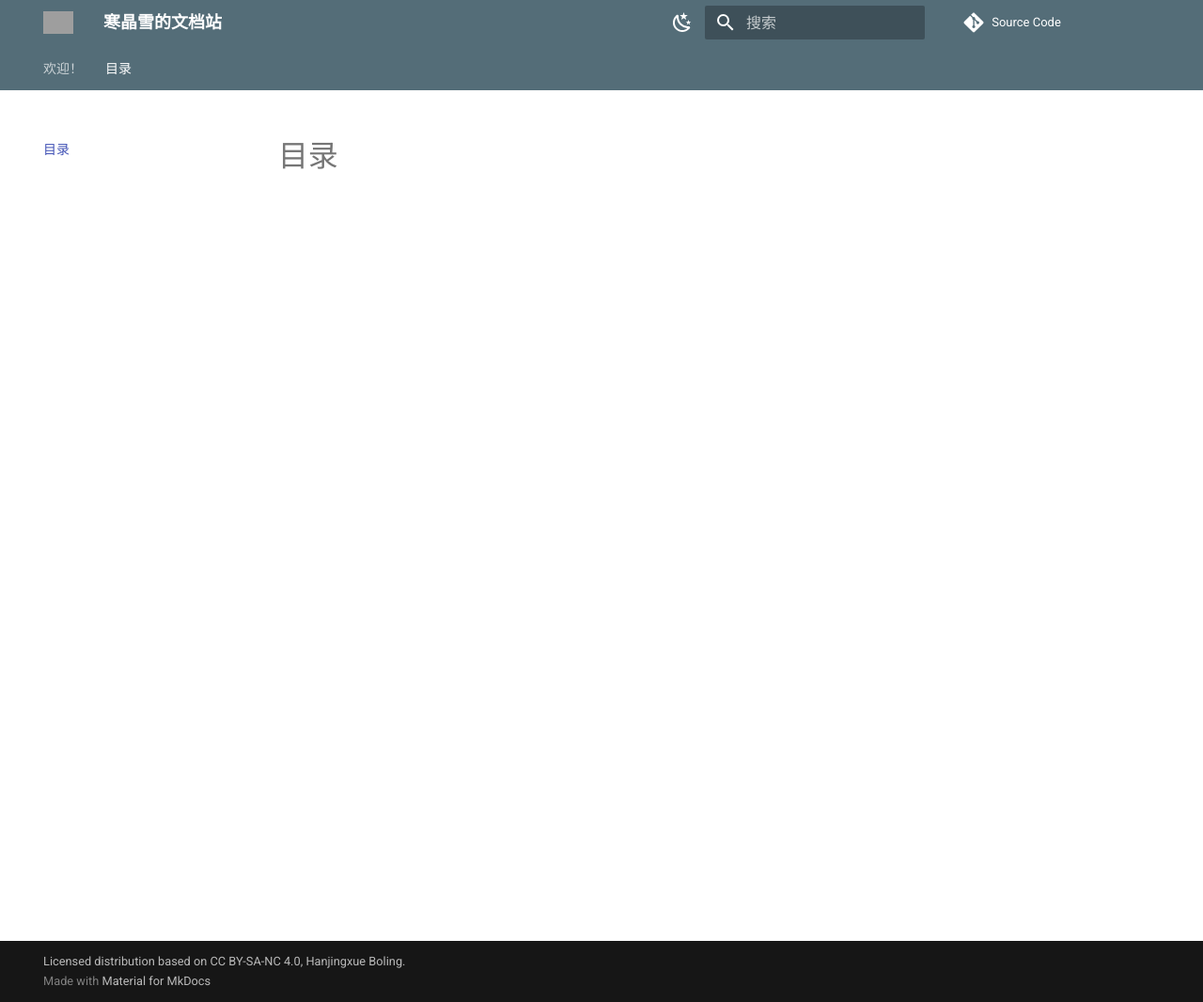
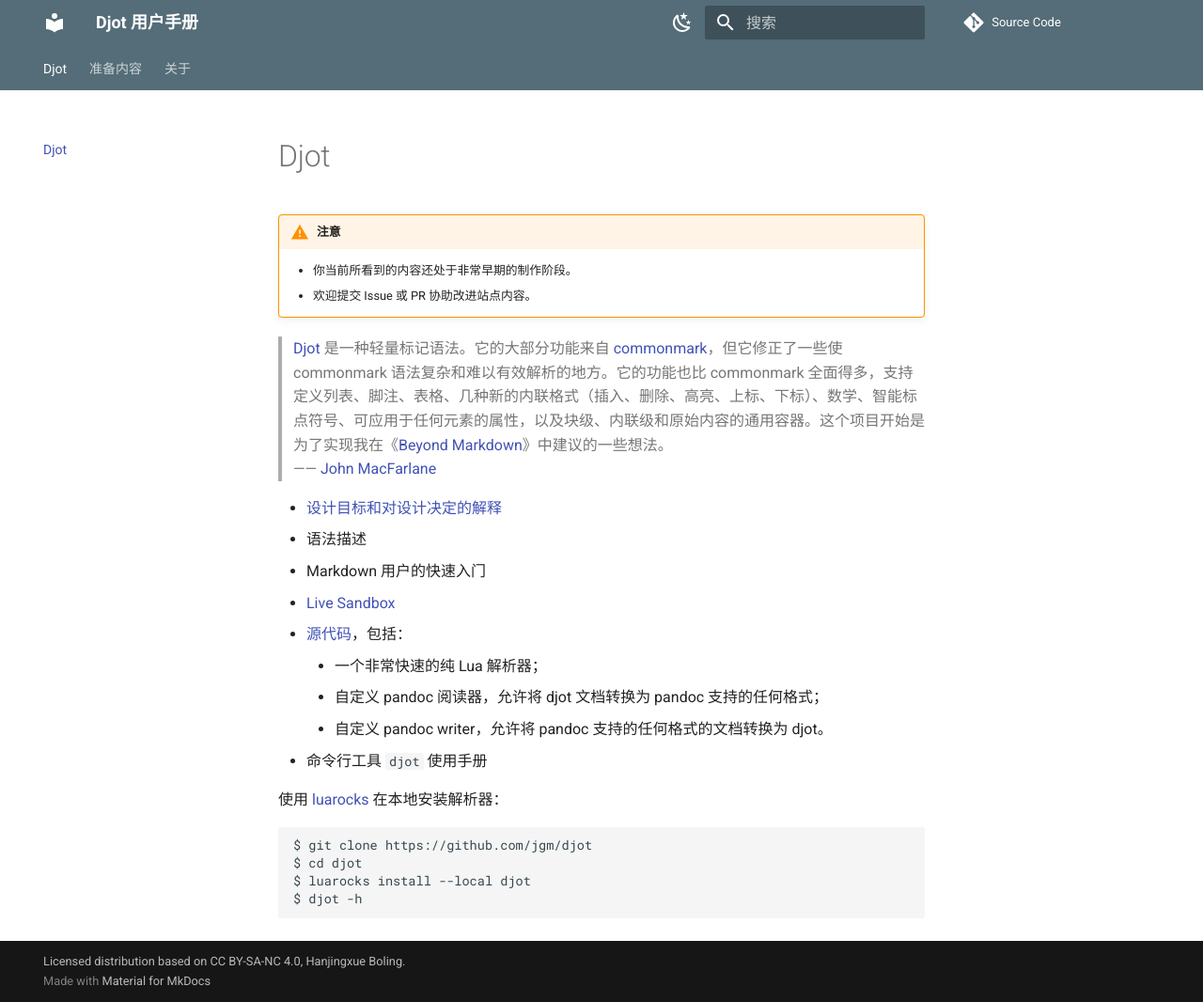
Before and after one commit to Hanjingxue-Boling/Djot_handbook_for_Zh-Hans, an MkDocs documentation site: the page built from docs/index.md, in a window 1280 px wide and 1066 px high. Shown: the whole window at 94% size. Built offline with MkDocs 1.6.1 and Material for MkDocs 9.7.7, drawn with Linux system fonts in a browser that asks for light colours; comment, search, counter and statistics services are not loaded; grey boxes are pictures that could not be loaded.

Commit message:
add rationale-zh

````diff
--- a/docs/index.md
+++ b/docs/index.md
@@ -1 +1,27 @@
-# 目录
+# Djot
+
+!!! warning "注意"
+    - 你当前所看到的内容还处于非常早期的制作阶段。
+    - 欢迎提交 Issue 或 PR 协助改进站点内容。
+
+>[Djot](https://github.com/jgm/djot) 是一种轻量标记语法。它的大部分功能来自 [commonmark](https://commonmark.org/)，但它修正了一些使 commonmark 语法复杂和难以有效解析的地方。它的功能也比 commonmark 全面得多，支持定义列表、脚注、表格、几种新的内联格式（插入、删除、高亮、上标、下标）、数学、智能标点符号、可应用于任何元素的属性，以及块级、内联级和原始内容的通用容器。这个项目开始是为了实现我在《[Beyond Markdown](https://johnmacfarlane.net/beyond-markdown.html)》中建议的一些想法。
+>—— [John MacFarlane](https://johnmacfarlane.net/index.html)
+
+- [设计目标和对设计决定的解释](./prepare/rationale.md)
+- 语法描述
+- Markdown 用户的快速入门
+- [Live Sandbox](https://djot.net/playground/)
+- [源代码](https://github.com/jgm/djot)，包括：
+    - 一个非常快速的纯 Lua 解析器；
+    - 自定义 pandoc 阅读器，允许将 djot 文档转换为 pandoc 支持的任何格式；
+    - 自定义 pandoc writer，允许将 pandoc 支持的任何格式的文档转换为 djot。
+- 命令行工具 `djot` 使用手册
+
+使用 [luarocks](https://luarocks.org/) 在本地安装解析器：
+
+```
+$ git clone https://github.com/jgm/djot
+$ cd djot
+$ luarocks install --local djot
+$ djot -h
+```
--- a/mkdocs.yml
+++ b/mkdocs.yml
@@ -1,6 +1,6 @@
-site_name: 寒晶雪的文档站
+site_name: Djot 用户手册
 site_url: https://hanjingxue-boling.github.io/Djot_handbook_for_Zh-Hans
-site_description: Hanjingxue 的个人在线文档站。
+site_description: Djot 用户手册汉化版
 site_author: Hanjingxue Boling
 
 repo_name: Source Code
@@ -29,11 +29,13 @@
     features:
       - navigation.tabs
       - content.tabs.link #启用内容页
-    logo: assets/fox.png
 
 nav:
-    - 欢迎！: intro.md
     - index.md
+    - 准备内容:
+        - prepare/rationale.md
+    - 关于:
+        - about/licenses-list.md
 
 markdown_extensions:
   #启用缩略语
````
Also changed, not shown: docs/about/licenses-list.md (added, +9 -0 lines), docs/intro.md (deleted, +0 -1 lines), docs/prepare/rationale.md (added, +136 -0 lines), docs/prepare/install.md (added).
